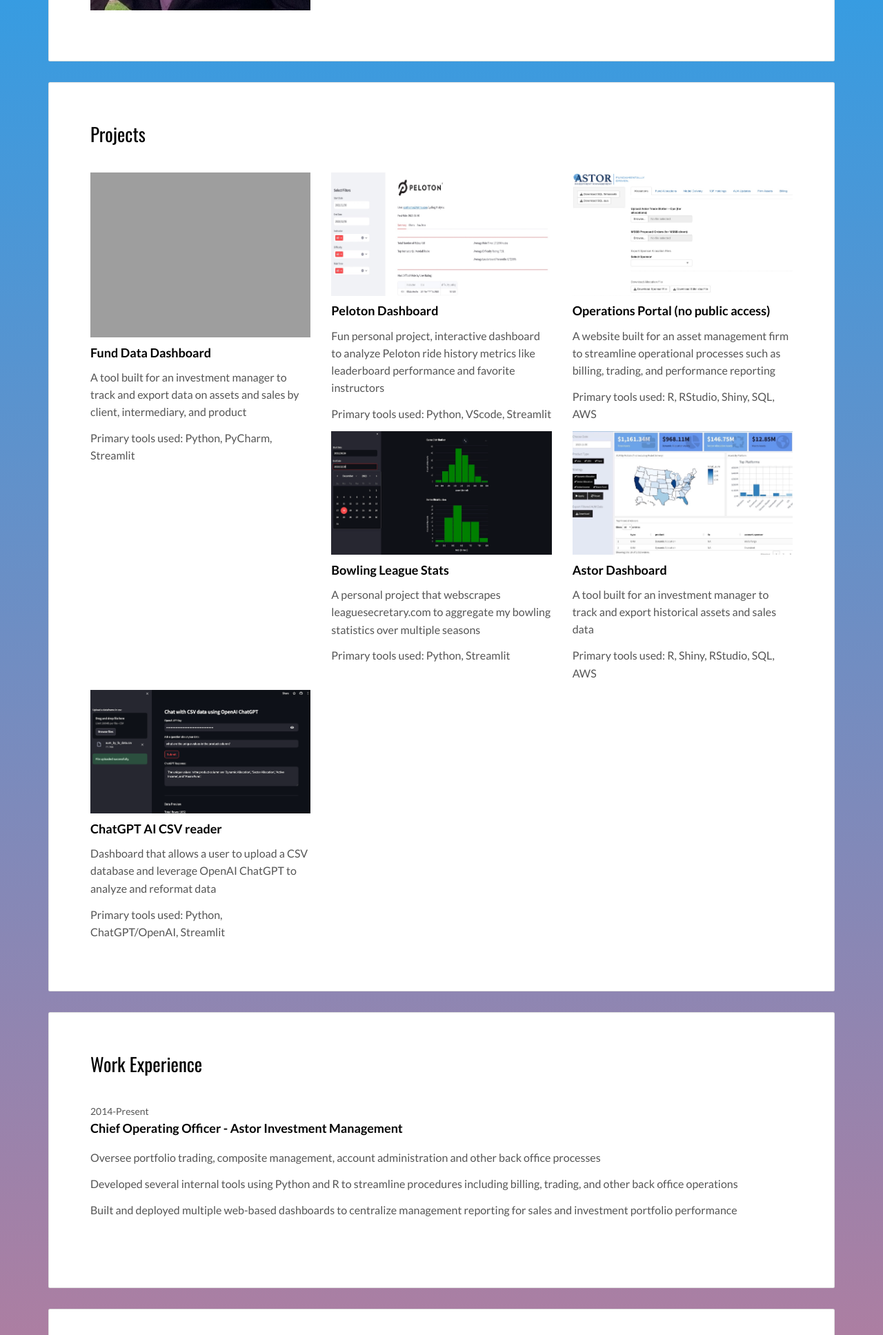
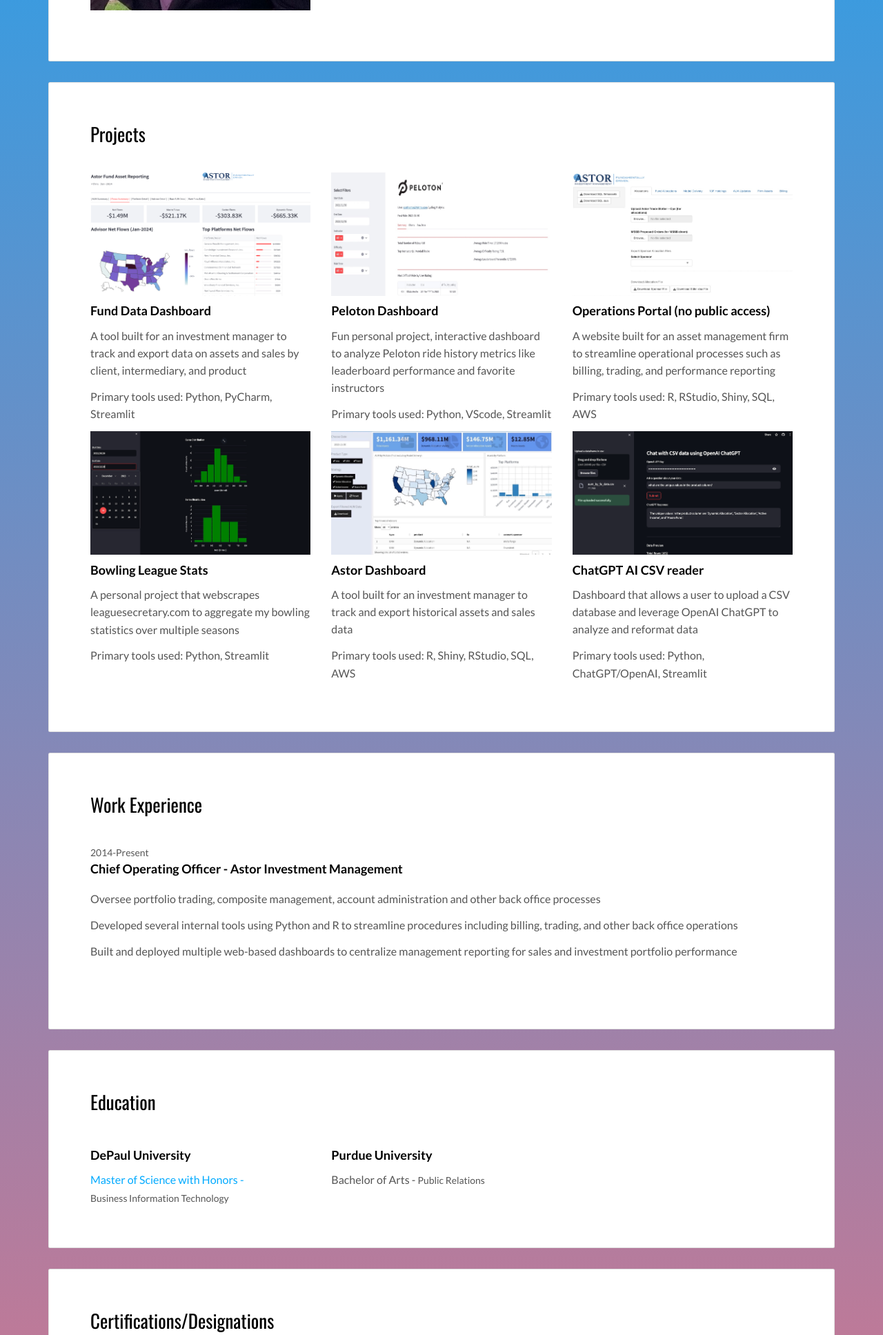
Before and after one commit to scothomas24/portfo, a Flask app: page / in a window 1280 px wide. Shown: the part 908-2843 px from the top of the page at 69% size. Run offline with Flask 3, Linux system fonts and the light colour scheme; some libraries are stand-ins or nearby versions; grey boxes are pictures that could not be loaded.

Commit message:
index.html typo

```diff
--- a/templates/index.html
+++ b/templates/index.html
@@ -74,7 +74,7 @@
             <h2>Projects</h2>
             <div class="row">
               <div class="col-md-4">
-                <img src="./static/assets/images/astor_mf_slg.png" class="img-responsive" alt="">
+                <img src="./static/assets/images/astor_mf_sl.png" class="img-responsive" alt="">
                 <h3 class="h5"><a href = "https://aim-mf-data.streamlit.app/" target="_blank">Fund Data Dashboard</a></h3>
                 <p>A tool built for an investment manager to track and export data on assets and sales by client, intermediary, and product</p>
                 <p>Primary tools used: Python, PyCharm, Streamlit</p>
```
